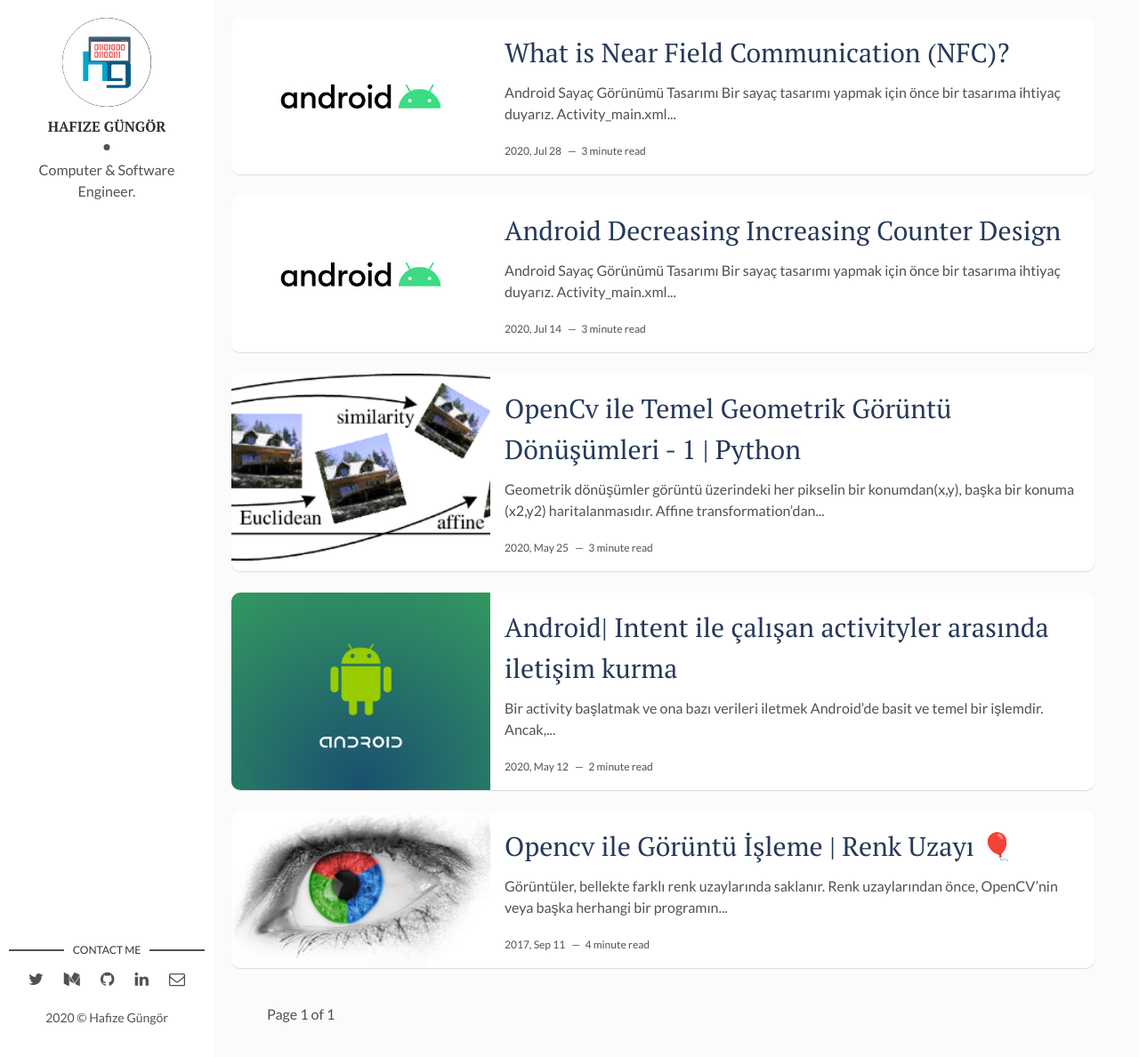
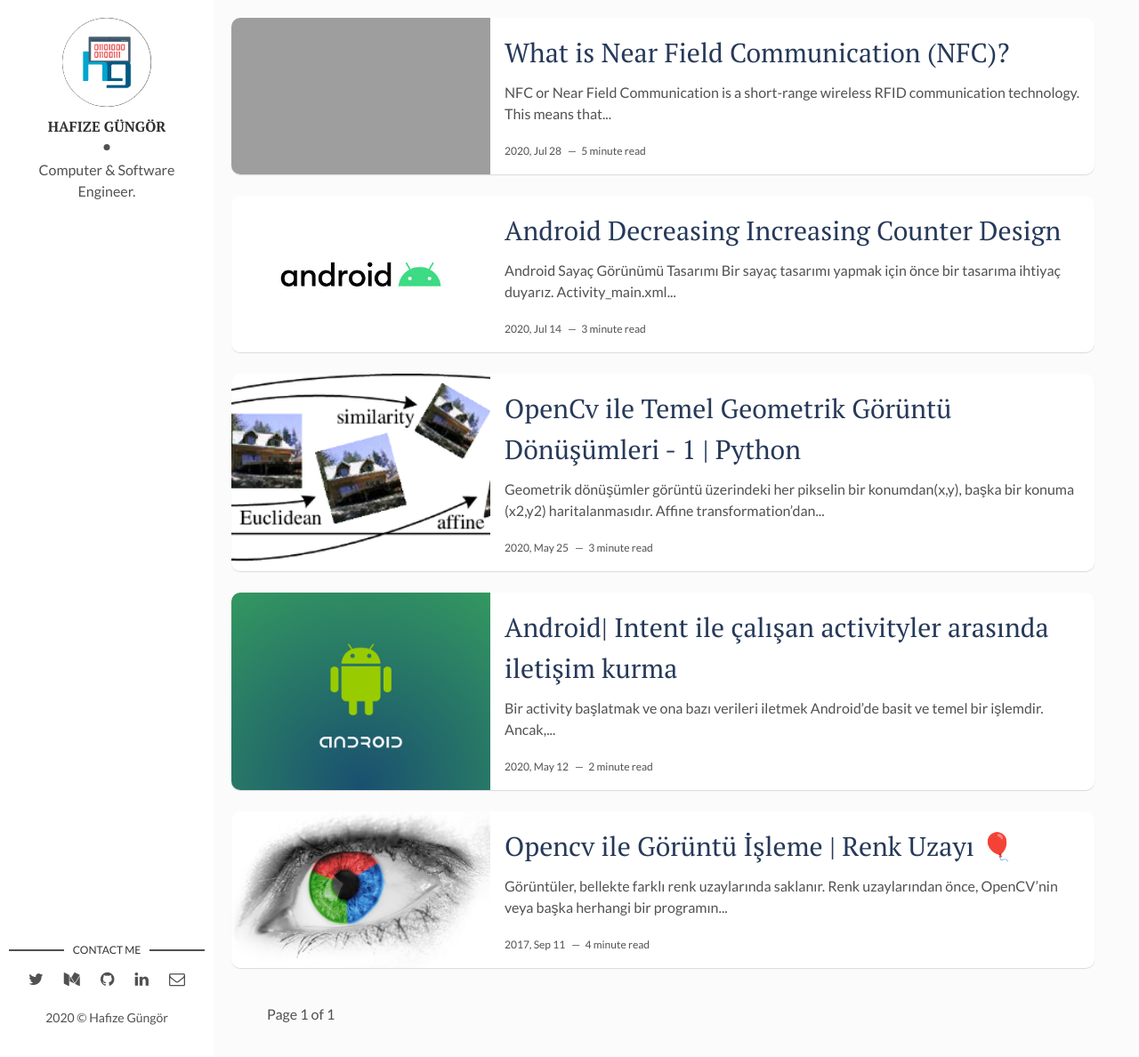
Before and after one commit to gungorhafize/gungorhafize.github.io1, a Jekyll site: the page built from index.html, in a window 1280 px wide and 1188 px high. Shown: the whole window at 89% size. Built offline with Jekyll 4.4.1, drawn with Linux system fonts in a browser that asks for light colours; the list of posts is cut into pages by our own code; some of the changed lines change nothing that is shown.

Commit message:
Update 2020-07-28-what-is-nfc.markdown

````diff
--- a/_posts/2020-07-28-what-is-nfc.markdown
+++ b/_posts/2020-07-28-what-is-nfc.markdown
@@ -3,148 +3,56 @@ layout: post
 title: What is Near Field Communication (NFC)?
 date: 2020-07-28 11:50:20 +0300
 description:
-img: android.jpg # Add image post (optional)
+img: nn.jpg # Add image post (optional)
 fig-caption: # Add figcaption (optional)
 tags: [NFC, RFID, Near Field Communication]
 ---
-## Android Sayaç Görünümü Tasarımı
 
-Bir sayaç tasarımı yapmak için önce bir tasarıma ihtiyaç duyarız. Activity_main.xml içerisine + / - butonları ve bir Textview eklemek sayacı oluşturmaya yetecektir.
+NFC or Near Field Communication is a short-range wireless RFID communication technology. This means that two devices with NFC technology can communicate with each other and share information at a distance of at least 10 cm as soon as they are close to each other.
+NFC technology is derived from RFID (Radio Frequency Identification) and works by creating a "near field" (about 10 centimeters maximum) using high frequencies to allow interaction with NFC-equipped devices.
 
-👾
+So how does NFC Technology work and what is different from RFID?
+NFC - a contactless technology -, is one of many communication tools used to instantly access all digital data and information on your mobile device. There are 3 different ways to do this:
 
-```xml
-    <RelativeLayout
-        android:layout_width="wrap_content"
-        android:layout_height="wrap_content"
-        android:layout_gravity="center_horizontal">
+# 1) The Host Card Emulation Mode
+Card emulation mode; it is the "passive" mode in which a mobile terminal acts like a smart contactless chip. The phone sends the information to the NFC (Near Field Communication) device. It can serve a variety of purposes: mobile contactless payment, cinema, theater or transportation tickets, coupons, access control, etc.
+# 2) The Peer-to-peer Mode
+In this mode, data exchange works in both directions between two mobile devices communicating with each other via NFC. Common applications are to exchange contact information (vCards) between two smartphones, transfer files such as photos or videos, and instantly transfer funds.
+# 3) The Reader Mode
+In reader mode, the mobile device has an "active" role as a contactless chip reader. This mode allows you to read information or trigger actions by “tapping” or “near” your phone close to an NFC tag. NFC tags can be placed on posters, billboards, bus stops or product packages, expanding the range of uses and opportunities.
 
+NFC tags are very similar to QR code features, but of course there are differences, so what are they?
+NFC (Near Field Communication) and QR Codes are two wireless technologies that can be used in the same way: data transfer and content linking. Nevertheless, there are some features that differ from each other. QR Codes are universal: every smartphone can potentially read a QR code after a QR Code reader app is installed (app download only takes 3 clicks and it's free). When it comes to NFC, it is out of the question to achieve NFC compatibility on all smartphones.
+See detailed list of NFC compatible smartphones here]https://en.wikipedia.org/wiki/List_of_NFC-enabled_mobile_devices) Tık tık 👈
 
-        <Button
-            android:id="@+id/btnDec"
-            android:layout_width="50dp"
-            android:layout_height="50dp"
-            android:text="-"
-            android:textStyle="bold"
-            android:textColor="#fff"
-            android:textSize="20sp"
-            android:background="@drawable/round"
-            android:layout_marginStart="5dp"
-            android:layout_centerVertical="true"
-            android:layout_alignParentLeft="true"
-            android:visibility="gone"
-            android:layout_marginLeft="60dp">
+To read a QR code, users must first open the specific QR Code reader app downloaded from the app store and hover their smartphone over the 2D code to decode it. NFC is more convenient and faster: The action is triggered automatically when your phone is within 10 cm (3.94 inches) of the NFC tag and you have instant access to content on the mobile device without a single click.
 
-        </Button>
+## How does NFC work?
 
-        <TextView
-            android:id="@+id/value"
-            android:layout_width="200dp"
-            android:layout_height="50dp"
-            android:text="1"
-            android:textSize="30dp"
-            android:textAlignment="center"
-            android:background="@drawable/transparent"
-            android:layout_marginStart="30dp"
-            android:visibility="gone"
-            android:layout_marginLeft="100dp"
-            android:gravity="center_horizontal"></TextView>
+Now that we know what NFC is, how does it work? Like Bluetooth and Wi-Fi and all other wireless signals, NFC works on the principle of sending information over radio waves. Near Field Communication is another standard for wireless data transit. This means that devices must conform to certain specifications to be able to communicate with each other properly. The technology used in NFC is based on old ideas of RFID (Radio frequency identification) using electromagnetic induction to transmit information.
+This marks the biggest difference between NFC and Bluetooth / WiFi. The former can be used to induce electrical currents within passive components and simply send data. This means that passive devices do not require their own power source. Instead, they can be amplified by the electromagnetic field generated by an active NFC component when it comes to range. NFC technology does not command enough inductance to charge our smartphones, but QI wireless charging is based on the same principle.
 
+![mm](https://user-images.githubusercontent.com/33956266/89878246-f4314300-dbc9-11ea-9c2c-c9f8532b6bb9.png)
 
-        <Button
-            android:id="@+id/btnInc"
-            android:layout_width="50dp"
-            android:layout_height="50dp"
-            android:text="+"
-            android:textStyle="bold"
-            android:textColor="#fff"
-            android:textSize="20sp"
-            android:background="@drawable/round"
-            android:layout_centerVertical="true"
-            android:visibility="gone"
-            android:layout_marginLeft="200dp"
-            ></Button>
+Electromagnetic fields can be used to transmit data or to induce electric currents in a receiving device. Passive NFC devices draw power from fields generated by active devices, but the range is short.
+The transmission frequency for data in NFC is 13.56 megahertz. You can send data at 106, 212 or 424 kilobits per second. This is fast enough for a range of data transfers, from contact details to changing pictures and music.
 
-    </RelativeLayout>
-    <View
-        android:layout_width="wrap_content"
-        android:layout_height="10dp"></View>
+## What are the differences between NFC and RFID?
 
-    <Button
-        android:id="@+id/btnSave"
-        android:layout_width="wrap_content"
-        android:layout_height="wrap_content"
-        android:layout_gravity="center"
-        android:text="Kaydet"
-        android:textColor="#fff"
-        android:background="@drawable/round"
-        android:visibility="gone">
+RFID is the process by which items are uniquely identified using radio waves, and NFC is a specialized subset within the RFID technology family. In particular, NFC is a branch of High Frequency (HF) RFID and both operate at a frequency of 13.56 MHz. NFC is designed as a form of secure data exchange, and the NFC device can be both an NFC reader and an NFC tag. This unique feature allows NFC devices to communicate peer-to-peer.
 
-    </Button>
+By definition, RFID is a unique method of identifying items using radio waves. At a minimum, an RFID system includes a tag, a reader, and an antenna. The reader sends an interrogation signal to the tag via the antenna and the tag responds with its unique information. RFID tags are Active or Passive.
 
-```
+Active RFID tags contain their own power supply that allows them to broadcast with a reading range of up to 100 meters. Long read intervals make active RFID tags ideal for many industries where asset location and other improvements in logistics are important.
+Passive RFID tags do not have their own power source. Instead, they work with electromagnetic energy transmitted from the RFID reader. Passive RFID tags have a reading range of up to 25 meters from close contact, as the radio waves must be strong enough to power the tags.
 
->👾 Drawable folder içerisinde bir view ekliyoruz.
+Passive RFID tags primarily operate in three frequency ranges:
+# * Low Frequency (LF) 125--134 kHz
+# * High Frequency (HF) 13.56 MHz
+# * Ultra High Frequency (UHF) 856 MHz - 960 MHz
 
+Near-field communication devices operate at the same frequency (13.56 MHz) as HF RFID readers and tags. The standards and protocols of the NFC format are based on the RFID standards specified in ISO/IEC 14443, FeliCa and parts of the ISO/IEC 18092. These standards are related to the use of RFID in proximity cards.
+P2P communication is a attribute that distinguishes NFC from modal RFID devices. An NFC device can behave as both a reader and a tag. This inimitable ability has made NFC a popular choice for contactless payment, a key driver in the decision of influential players in the mobile industry to include NFC in new smartphones. Also, NFC smartphones transfer information from one smartphone to another by tapping two devices, making it a simple task to share data such as contact information or photos. Recently, you may have seen advertising using smart posters to convey information to consumers.
 
-```xml
-  <?xml version="1.0" encoding="utf-8"?>
-<shape xmlns:android="http://schemas.android.com/apk/res/android"
-    android:shape="rectangle"
-    android:padding="5dp">
-    <solid android:color="#29B6F6"/> <!-- Yuvarlak buton renk mavi kodu-->
-    <corners
-        android:bottomRightRadius="50dp"
-        android:bottomLeftRadius="50dp"
-        android:topLeftRadius="50dp"
-        android:topRightRadius="50dp"/>
-</shape>
-
-```
-Textview için transparent bir view görünüm elde etmek için Drawable folder içerine transparent.xml ekliyoruz.
-
-
-```xml
-<?xml version="1.0" encoding="utf-8"?>
-<shape xmlns:android="http://schemas.android.com/apk/res/android"
-    android:shape="rectangle"
-    android:padding="5dp">
-    <solid android:color="#E3F2FD"/> <!-- Transparent blue color -->
-    <corners
-        android:bottomRightRadius="50dp"
-        android:bottomLeftRadius="50dp"
-        android:topLeftRadius="50dp"
-        android:topRightRadius="50dp"/>
-</shape>
-
-```
-👾 Tasarım işlemleri tamamlandıktan sonra MainActivity içerisinde onCreate methodunda bu componentleri tanımlayıp ve click eventleri içine artırma azaltma işlemlerini uyguluyoruz.
-
-```java
-                value = findViewById(R.id.value);
-                btnInc = findViewById(R.id.btnInc);
-                btnDec = findViewById(R.id.btnDec);
-
-                  btnInc.setOnClickListener(new View.OnClickListener() {
-                    @Override
-                    public void onClick(View view) {
-                        count++;
-                        value.setText(String.valueOf(count)); //Value is a Textview
-                    }
-                });
-
-                btnDec.setOnClickListener(new View.OnClickListener() {
-                    @Override
-                    public void onClick(View view) {
-                        if (count<=1) count=1;
-                        else count--;
-                        value.setText(String.valueOf(count));
-                    }
-                });
-```
-
-
-![sscounter](https://user-images.githubusercontent.com/33956266/87425352-27da7680-c5e6-11ea-8330-e6a0f6381026.JPG)
-
-
-Burada count'un 1'den küçük olmamasına dikkat edildi. Basit bir view tasarımı elde etmiş olduk. Bir başka yazıda görüşmek üzere...😎
+In addition, NFC devices can read passive NFC tags, and some NFC devices can read passive HF RFID tags compliant with ISO 15693. The data in these tags may contain commands for the device, such as opening a specific mobile application. You may start to see HF RFID tags and NFC tags more often in advertisements, banners and signs because they are an effective method of communicating this information to consumers.
+At the end of the day, NFC is based on HF RFID standards and transforms the limitations of operating frequency into a unique feature of near field communication.
````
